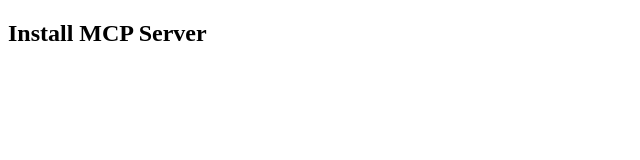
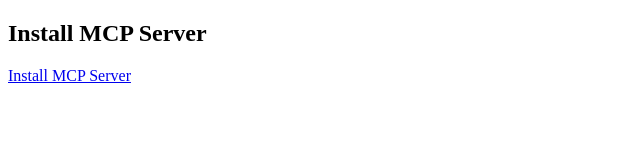
Before and after one commit to adensiebel/mcpProtocolTest, a plain HTML site: page index.html in a window 1280 px wide. Shown: the whole page, without its empty margins (0-640 px from the left). Drawn offline with Linux system fonts and the light colour scheme.

Commit message:
Update link text for MCP Server installation

```diff
--- a/index.html
+++ b/index.html
@@ -6,6 +6,8 @@
 </head>
 <body>
     <h2>Install MCP Server</h2>
-    <a href="ms-mcbinstaller://local?packageUrl=https%3A%2F%2Fraw.githubusercontent.com%2Fadensiebel%2FmcpProtocolTest%2Fmain%2Fhello-world-node.dxt"></a>
+    <a href="ms-mcbinstaller://local?packageUrl=https%3A%2F%2Fraw.githubusercontent.com%2Fadensiebel%2FmcpProtocolin%2Fhello-world-node.dxt">
+        Install MCP Server
+    </a>
 </body>
 </html>
```
